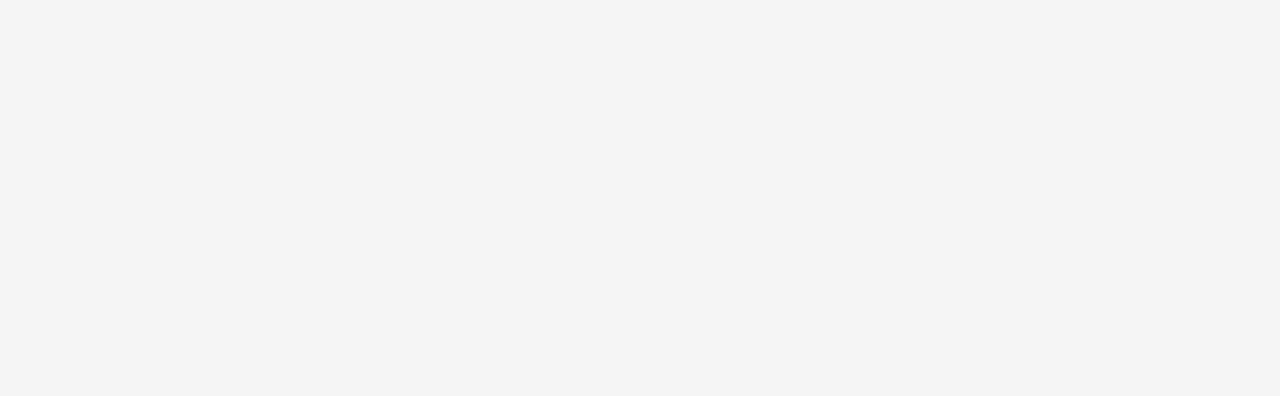
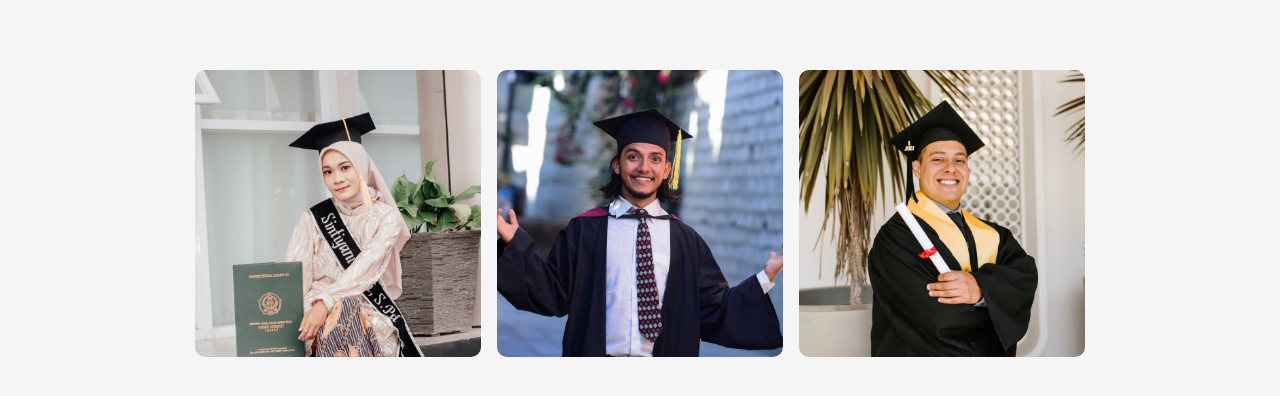
Before and after one commit to harshitverma2103/edusity, a React (Vite) app: page / in a window 1280 px wide. Shown: the part 810-1206 px from the top of the page. Before the commit the page ends 800 px from the top, so only its background shows below. Built offline with nearby package versions, Linux system fonts and the light colour scheme.

Commit message:
create and style program section

```diff
--- a/src/App.jsx
+++ b/src/App.jsx
@@ -1,12 +1,16 @@
 import React from 'react'
 import Navbar from './Components/Navbar/Navbar'
 import Hero from './Components/Hero/Hero'
+import Program from './Components/Programs/Program'
 
 const App = () => {
   return (
     <div>
       <Navbar/>
       <Hero/>
+      <div className="container">
+        <Program/>
+      </div>
     </div>
   )
 }
--- /dev/null
+++ b/src/Components/Programs/Program.css
@@ -0,0 +1,47 @@
+.programs{
+     margin: 80px auto;
+     width: 90%;
+     display: flex;
+     align-items: center;
+     justify-content: space-evenly;
+}
+
+.program img{
+     width: 100%;
+     border-radius: 10px;
+     display: block;
+}
+
+.program{
+     flex-basis: 31%;
+     position: relative;
+}
+
+.caption{
+     border-radius: 10px;
+     position: absolute;
+     top: 0;
+     left: 0;
+     bottom: 0;
+     right: 0;
+     background: rgba(0,15,152,0.30);
+     display: flex;
+     align-items: center;
+     justify-content: center;
+     flex-direction: column;
+     color: #fff;
+     cursor: pointer;
+     opacity: 0;
+     padding-top: 70%;
+     transition: 0.4s;
+}
+
+.caption img{
+     width: 60px;
+     margin-bottom: 10px;
+}
+
+.program:hover .caption{
+     opacity: 1;
+     padding-top: 0;
+}
--- /dev/null
+++ b/src/Components/Programs/Program.jsx
@@ -0,0 +1,38 @@
+import React from 'react'
+import './Program.css'
+import program1 from '../../assets/program-1.png'
+import program2 from '../../assets/program-2.png'
+import program3 from '../../assets/program-3.png'
+import icon1 from '../../assets/program-icon-1.png'
+import icon2 from '../../assets/program-icon-2.png'
+import icon3 from '../../assets/program-icon-3.png'
+
+const Program = () => {
+  return (
+    <div className='programs'>
+      <div className='program'>
+          <img src={program1} alt="" />
+          <div className="caption">
+            <img src={icon1} alt="" />
+            <p>Graduation Degree</p>
+          </div>
+      </div>
+      <div className='program'>
+          <img src={program2} alt="" />
+          <div className="caption">
+            <img src={icon2} alt="" />
+            <p>Masters Degree</p>
+          </div>
+      </div>
+      <div className='program'>
+          <img src={program3} alt="" />
+          <div className="caption">
+            <img src={icon3} alt="" />
+            <p>past Graduation</p>
+          </div>
+      </div>
+    </div>
+  )
+}
+
+export default Program
```
